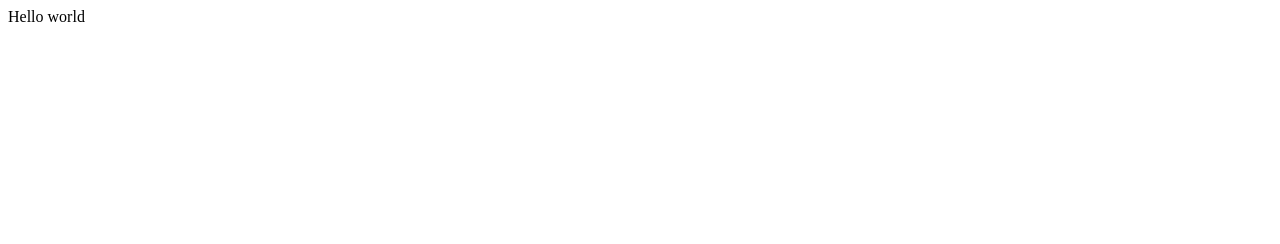
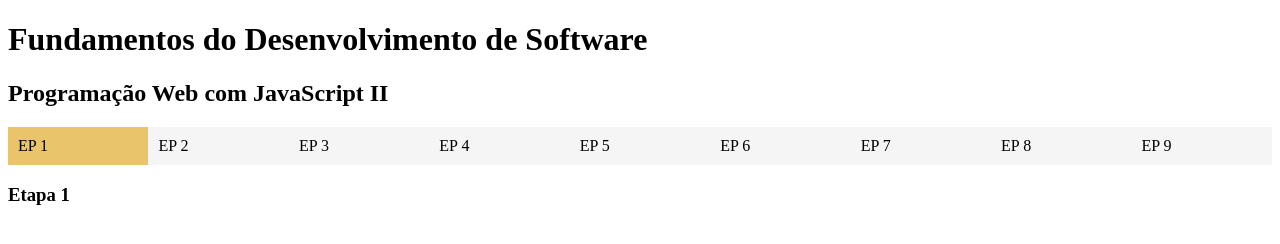
Before and after one commit to thiago-aguiar/FDSPWJSIIEstudos, a plain HTML site: page index.html in a window 1280 px wide. Drawn offline with Linux system fonts and the light colour scheme.

Commit message:
Menu de navegação para as etapas 1 e 2.

```diff
--- a/index.html
+++ b/index.html
@@ -9,15 +9,21 @@
 </head>
 
 <body>
-  Hello world
+  <h1>Fundamentos do Desenvolvimento de Software</h1>
+  <h2>Programação Web com JavaScript II</h2>
+  <ul class="section_menu">
+    <li onclick="setActionListenerMenuItem(1)" class="section_menu_item">EP 1</li>
+    <li onclick="setActionListenerMenuItem(2)" class="section_menu_item">EP 2</li>
+    <li onclick="setActionListenerMenuItem(3)" class="section_menu_item">EP 3</li>
+    <li onclick="setActionListenerMenuItem(4)" class="section_menu_item">EP 4</li>
+    <li onclick="setActionListenerMenuItem(5)" class="section_menu_item">EP 5</li>
+    <li onclick="setActionListenerMenuItem(6)" class="section_menu_item">EP 6</li>
+    <li onclick="setActionListenerMenuItem(7)" class="section_menu_item">EP 7</li>
+    <li onclick="setActionListenerMenuItem(8)" class="section_menu_item">EP 8</li>
+    <li onclick="setActionListenerMenuItem(9)" class="section_menu_item">EP 9</li>
+  </ul>
+  <main id='content'></main>
   <script src="script.js"></script>
-
-  <!--
-  This script places a badge on your repl's full-browser view back to your repl's cover
-  page. Try various colors for the theme: dark, light, red, orange, yellow, lime, green,
-  teal, blue, blurple, magenta, pink!
-  -->
-  <script src="https://replit.com/public/js/replit-badge-v2.js" theme="dark" position="bottom-right"></script>
 </body>
 
 </html>
--- /dev/null
+++ b/pages/etapa1.html
@@ -0,0 +1 @@
+<h3>Etapa 1</h3>
--- a/script.js
+++ b/script.js
@@ -0,0 +1,35 @@
+const menuItens = document.querySelectorAll('.section_menu_item');
+menuItens.forEach(addActionListener);
+
+getPage(0);
+
+function addActionListener(item, index) {
+  item.onclick = () => setActionListenerMenuItem(index);
+}
+function setActionListenerMenuItem(index) {
+  getPage(index);
+}
+
+function getPage(page) {
+  const pageIndex = page + 1;
+  content.innerText = "Carregando...";
+  updateMenuItensStyle(page, menuItens);
+  fetch('./pages/etapa' + pageIndex + '.html')
+    .then(response => response.text())
+    .then(response => content.innerHTML = response)
+    .catch(error => content.innerText = 'Error: Page not found!');
+}
+
+function updateMenuItensStyle(page, menuItens) {
+  menuItens.forEach((item, index) => {
+    updateMenuItemStyle(item, page == index)
+  });
+}
+
+function updateMenuItemStyle(item, active) {
+  if (active) {
+    item.classList.add('active');
+  } else {
+    item.classList.remove('active');
+  }
+}
--- a/style.css
+++ b/style.css
@@ -2,3 +2,27 @@ html {
   height: 100%;
   width: 100%;
 }
+
+.section_menu {
+  background-color: #f5f5f5;
+  display: flex;
+  margin: 0px;
+  padding: 0px;
+  justify-content: space-between;
+}
+
+.section_menu_item {
+  flex-grow: 1;
+  padding: 10px 10px;
+  list-style-type: none;
+  transition-duration: 300ms;
+  cursor: pointer;
+}
+
+.section_menu_item:hover {
+  background-color: #ffb703;
+}
+
+.active {
+  background-color: #e9c46a;
+}
```
Also changed, not shown: pages/etapa2.html (added, +1 -0 lines).
